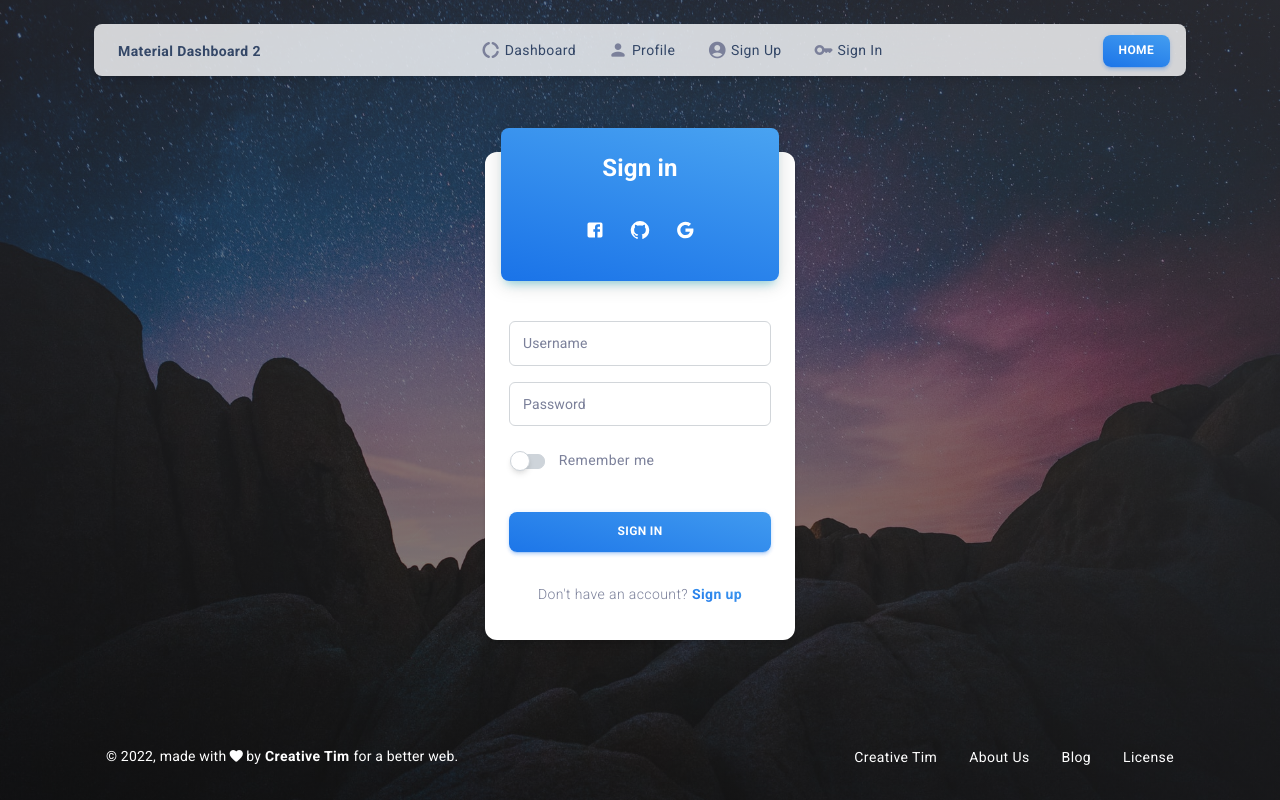
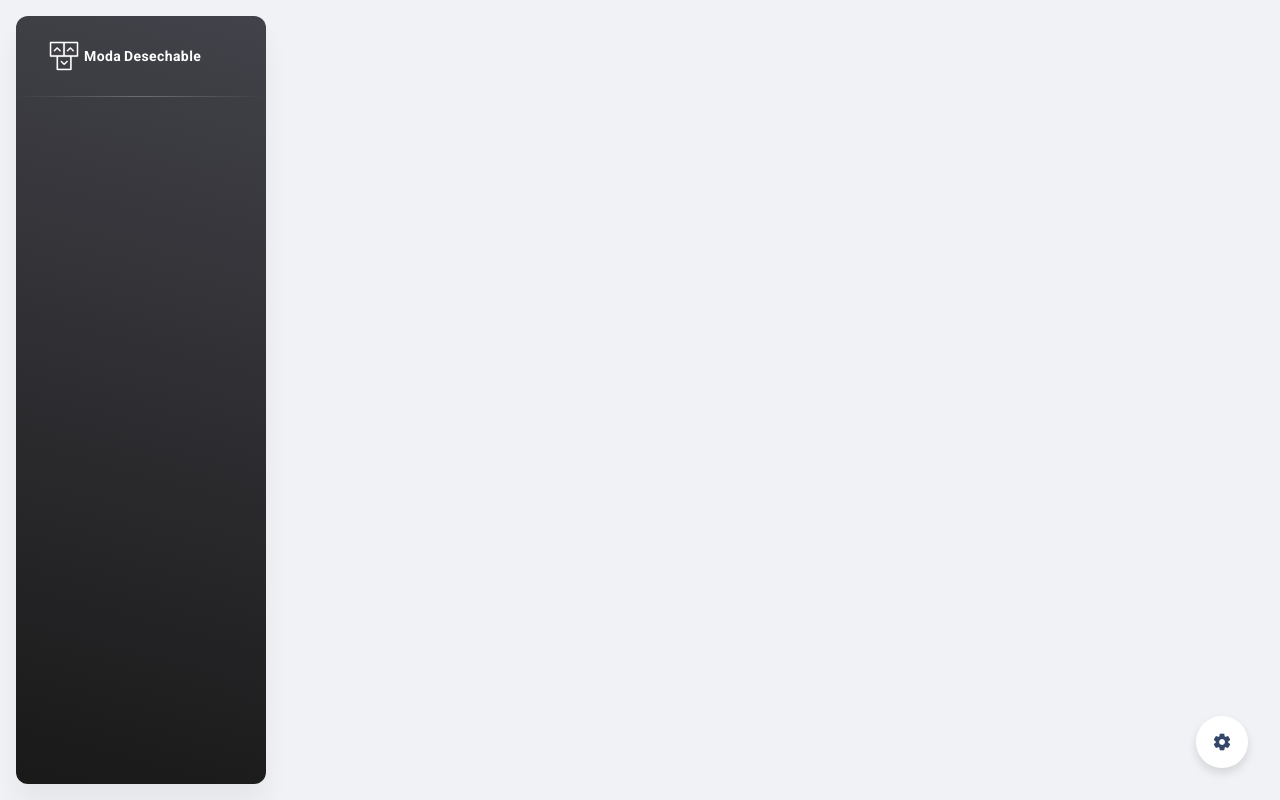
Before and after one commit to lmbaeza/moda-desechable, a React (Create React App) app: page /authentication/sign-in in a window 1280 px wide. Built offline with nearby package versions, Linux system fonts and the light colour scheme; sample sign-in values are in the browser's storage.

Commit message:
feat: permission configuration was updated

```diff
--- a/public/index.html
+++ b/public/index.html
@@ -22,7 +22,7 @@ Software.
     <meta name="theme-color" content="#1A73E8" />
     <link rel="apple-touch-icon" sizes="76x76" href="%PUBLIC_URL%/apple-icon.png" />
     <link rel="manifest" href="%PUBLIC_URL%/manifest.json" />
-    <title>Material Dashboard 2 React</title>
+    <title>Sir Tex - Moda Desechable</title>
     <link
       rel="stylesheet"
       href="https://fonts.googleapis.com/css?family=Roboto:300,400,500,700&display=swap"
--- a/src/App.js
+++ b/src/App.js
@@ -146,6 +146,20 @@ export default function App() {
     </MDBox>
   );
 
+  const user = localStorage.getItem("user");
+  let defaultRouter = <Route path="*" element={<Navigate to="/authentication/sign-in" />} />;
+
+  if (user !== null) {
+    const userJson = JSON.parse(user);
+    const isUser = userJson.role === "USER";
+    const isAdmin = userJson.role === "ADMIN";
+    if (isUser) {
+      defaultRouter = <Route path="*" element={<Navigate to="/dashboard" />} />;
+    } else if (isAdmin) {
+      defaultRouter = <Route path="*" element={<Navigate to="/dashboard-admin" />} />;
+    }
+  }
+
   return direction === "rtl" ? (
     <CacheProvider value={rtlCache}>
       <ThemeProvider theme={darkMode ? themeDarkRTL : themeRTL}>
@@ -167,7 +181,7 @@ export default function App() {
         {layout === "vr" && <Configurator />}
         <Routes>
           {getRoutes(routes)}
-          <Route path="*" element={<Navigate to="/dashboard" />} />
+          {defaultRouter}
         </Routes>
       </ThemeProvider>
     </CacheProvider>
@@ -191,7 +205,7 @@ export default function App() {
       {layout === "vr" && <Configurator />}
       <Routes>
         {getRoutes(routes)}
-        <Route path="*" element={<Navigate to="/dashboard" />} />
+        {defaultRouter}
       </Routes>
     </ThemeProvider>
   );
--- a/src/layouts/authentication/sign-in/index.js
+++ b/src/layouts/authentication/sign-in/index.js
@@ -16,7 +16,7 @@ Coded by www.creative-tim.com
 import { useState } from "react";
 
 // react-router-dom components
-import { Link, useNavigate } from "react-router-dom";
+import { Link, useNavigate, Navigate } from "react-router-dom";
 
 // @mui material components
 import Card from "@mui/material/Card";
@@ -49,6 +49,18 @@ function Basic() {
   const [rememberMe, setRememberMe] = useState(false);
   const navigate = useNavigate();
 
+  const user = localStorage.getItem("user");
+  if (user !== null) {
+    const userJson = JSON.parse(user);
+    if (userJson.role === "USER") {
+      return <Navigate replace to="/dashboard" />;
+    }
+    if (userJson.role === "ADMIN") {
+      return <Navigate replace to="/dashboard-admin" />;
+    }
+    return <Navigate replace to="/dashboard" />;
+  }
+
   const [username, setUsername] = useState();
   const [password, setPassword] = useState();
 
@@ -66,7 +78,20 @@ function Basic() {
     const passwordSha256 = await sha256(password).toString();
     if (data.password === passwordSha256) {
       localStorage.setItem("user", JSON.stringify(data));
-      navigate("/dashboard");
+      console.log(data);
+      if (data.role === "USER") {
+        console.log("USER");
+        navigate("/dashboard");
+      } else if (data.role === "ADMIN") {
+        console.log("ADMIN");
+        navigate("/dashboard-admin");
+      }
+    }
+  };
+
+  const handleKeyPress = async (e) => {
+    if (e.key === "Enter") {
+      await getUser();
     }
   };
 
@@ -108,10 +133,22 @@ function Basic() {
         <MDBox pt={4} pb={3} px={3}>
           <MDBox component="form" role="form">
             <MDBox mb={2}>
-              <MDInput type="text" label="Username" fullWidth onChange={changeUsername} />
+              <MDInput
+                type="text"
+                label="Username"
+                fullWidth
+                onChange={changeUsername}
+                onKeyPress={handleKeyPress}
+              />
             </MDBox>
             <MDBox mb={2}>
-              <MDInput type="password" label="Password" fullWidth onChange={changePassword} />
+              <MDInput
+                type="password"
+                label="Password"
+                fullWidth
+                onChange={changePassword}
+                onKeyPress={handleKeyPress}
+              />
             </MDBox>
             <MDBox display="flex" alignItems="center" ml={-1}>
               <Switch checked={rememberMe} onChange={handleSetRememberMe} />
--- a/src/layouts/authentication/sign-up/index.js
+++ b/src/layouts/authentication/sign-up/index.js
@@ -39,6 +39,18 @@ function Cover() {
   const [email, setEmail] = useState();
   const [password, setPassword] = useState();
 
+  const user = localStorage.getItem("user");
+  if (user !== null) {
+    const userJson = JSON.parse(user);
+    if (userJson.role === "USER") {
+      return <Navigate replace to="/dashboard" />;
+    }
+    if (userJson.role === "ADMIN") {
+      return <Navigate replace to="/dashboard-admin" />;
+    }
+    return <Navigate replace to="/dashboard" />;
+  }
+
   const changeName = (e) => {
     setName(e.target.value);
   };
@@ -56,11 +68,6 @@ function Cover() {
     console.log(email);
     console.log(password);
   };
-
-  if (name === "admin") {
-    // Redirect
-    return <Navigate to="/dashboard" replace />;
-  }
 
   return (
     <CoverLayout image={bgImage}>
--- a/src/layouts/billing/index.js
+++ b/src/layouts/billing/index.js
@@ -43,6 +43,10 @@ function Billing() {
   console.log(user);
   if (user === null) {
     return <Navigate replace to="/authentication/sign-in" />;
+  }
+  const userJson = JSON.parse(user);
+  if (userJson.role === "ADMIN") {
+    return <Navigate replace to="/dashboard-admin" />;
   }
   return (
     <DashboardLayout>
--- a/src/layouts/dashboard/index.js
+++ b/src/layouts/dashboard/index.js
@@ -35,9 +35,21 @@ import reportsLineChartDataSirTexAdmin from "layouts/dashboard/data/reportsLineC
 // Dashboard components
 // import Projects from "layouts/dashboard/components/Projects";
 // import OrdersOverview from "layouts/dashboard/components/OrdersOverview";
+import { Navigate } from "react-router-dom";
 
 function Dashboard() {
   const { pesoPorMes, puntosPorMes, usuariosNuevosPorMes } = reportsLineChartDataSirTexAdmin;
+
+  const user = localStorage.getItem("user");
+  if (user === null) {
+    console.log(null);
+    return <Navigate replace to="/authentication/sign-in" />;
+  }
+  const userJson = JSON.parse(user);
+  if (userJson.role === "USER") {
+    console.log("USER");
+    return <Navigate replace to="/dashboard" />;
+  }
 
   return (
     <DashboardLayout>
--- a/src/routes.js
+++ b/src/routes.js
@@ -47,7 +47,93 @@ import SignUp from "layouts/authentication/sign-up";
 // @mui icons
 import Icon from "@mui/material/Icon";
 
-const routes = [
+let routesAux = [];
+
+const user = localStorage.getItem("user");
+if (user === null) {
+  routesAux = [
+    {
+      type: "collapse",
+      name: "Sign In",
+      key: "sign-in",
+      icon: <Icon fontSize="small">login</Icon>,
+      route: "/authentication/sign-in",
+      component: <SignIn />,
+    },
+    {
+      type: "collapse",
+      name: "Sign Up",
+      key: "sign-up",
+      icon: <Icon fontSize="small">assignment</Icon>,
+      route: "/authentication/sign-up",
+      component: <SignUp />,
+    },
+  ];
+} else {
+  const userJson = JSON.parse(user);
+  if (userJson.role === "USER") {
+    routesAux = [
+      {
+        type: "collapse",
+        name: "Dashboard",
+        key: "dashboard",
+        icon: <Icon fontSize="small">receipt_long</Icon>,
+        route: "/dashboard",
+        component: <Billing />,
+      },
+      {
+        type: "collapse",
+        name: "Sign In",
+        key: "sign-in",
+        icon: <Icon fontSize="small">login</Icon>,
+        route: "/authentication/sign-in",
+        component: <SignIn />,
+      },
+      {
+        type: "collapse",
+        name: "Sign Up",
+        key: "sign-up",
+        icon: <Icon fontSize="small">assignment</Icon>,
+        route: "/authentication/sign-up",
+        component: <SignUp />,
+      },
+    ];
+  } else if (userJson.role === "ADMIN") {
+    routesAux = [
+      {
+        type: "collapse",
+        name: "Dashboard Admin",
+        key: "dashboard-admin",
+        icon: <Icon fontSize="small">dashboard</Icon>,
+        route: "/dashboard-admin",
+        component: <Dashboard />,
+      },
+      {
+        type: "collapse",
+        name: "Sign In",
+        key: "sign-in",
+        icon: <Icon fontSize="small">login</Icon>,
+        route: "/authentication/sign-in",
+        component: <SignIn />,
+      },
+      {
+        type: "collapse",
+        name: "Sign Up",
+        key: "sign-up",
+        icon: <Icon fontSize="small">assignment</Icon>,
+        route: "/authentication/sign-up",
+        component: <SignUp />,
+      },
+    ];
+  }
+}
+
+const routes = routesAux;
+
+export default routes;
+
+/*
+[
   {
     type: "collapse",
     name: "Dashboard",
@@ -56,14 +142,14 @@ const routes = [
     route: "/dashboard",
     component: <Billing />,
   },
-  /* {
+  {
     type: "collapse",
     name: "Profile",
     key: "profile",
     icon: <Icon fontSize="small">person</Icon>,
     route: "/profile",
     component: <Profile />,
-  }, */
+  },
   {
     type: "collapse",
     name: "Sign In",
@@ -88,7 +174,6 @@ const routes = [
     route: "/dashboard-admin",
     component: <Dashboard />,
   },
-  /*
   {
     type: "collapse",
     name: "Tables",
@@ -105,7 +190,5 @@ const routes = [
     route: "/notifications",
     component: <Notifications />,
   },
-  */
 ];
-
-export default routes;
+*/
```
